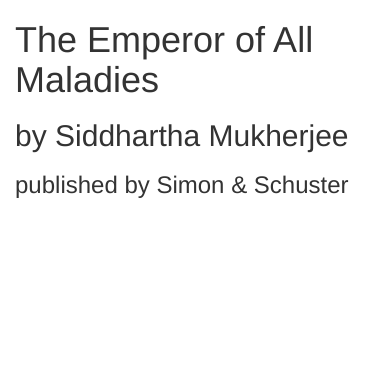
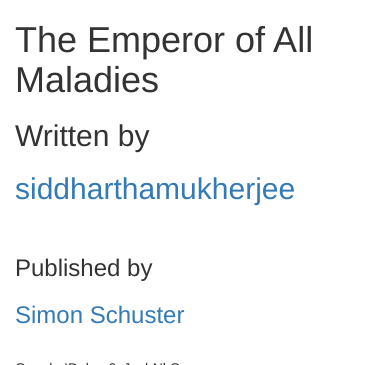
Before and after one commit to nguyentb95/cs329e-idb, a Flask app: template templates/theemperorofallmaladies.html in a window 390 px wide. Shown: the top 365 px of the page. Run offline with Flask 2, Linux system fonts and the light colour scheme; the template is opened without the code that fills it, so the values that code supplies are empty; some libraries are stand-ins or nearby versions.

Commit message:
applied css to three pages

```diff
--- a/templates/theemperorofallmaladies.html
+++ b/templates/theemperorofallmaladies.html
@@ -5,13 +5,24 @@
     <title>Title</title>
     <meta name="viewport" content="width=device-width, initial-scale=1">
     <link rel=stylesheet type=text/css href="{{ url_for('static', filename='bootstrap.min.css') }}">
+    <link rel="stylesheet" href="https://maxcdn.bootstrapcdn.com/bootstrap/3.3.7/css/bootstrap.min.css">
     <link rel="shortcut icon" href="{{ url_for('static', filename='favicon.ico') }}">
 </head>
 <body>
     <div class="container">
-    <h1>The Emperor of All Maladies</h1>
-    <h2>by Siddhartha Mukherjee</h2>
-    <h3>published by Simon & Schuster</h3>
+        <div class="row">
+            <div class="col-sm-4">
+                <h1>The Emperor of All Maladies</h1>
+                <h2>Written by</h2>
+                <a href={{ url_for('page',pagename='siddharthamukherjee') }}><h2>siddharthamukherjee</h2></a><br/>
+                <h3>Published by</h3>
+                <a href={{ url_for('page',pagename='simonschuster') }}><h3>Simon Schuster</h3></a><br/>
+                <p>Google ID: hgx0sJvphNkC</p>
+            </div>
+            <div class="col-sm-8">
+                <img src="https://books.google.com/books/content/images/frontcover/hgx0sJvphNkC?fife=w500" class="img-thumbnail" alt="The Emperor of All Maladies">
+            </div>
+        </div>
     </div>
 </body>
 </html>
```
Also changed, not shown: templates/SiddharthaMukherjee.html (+13 -1 lines), templates/SimonSchuster.html (+13 -1 lines).
